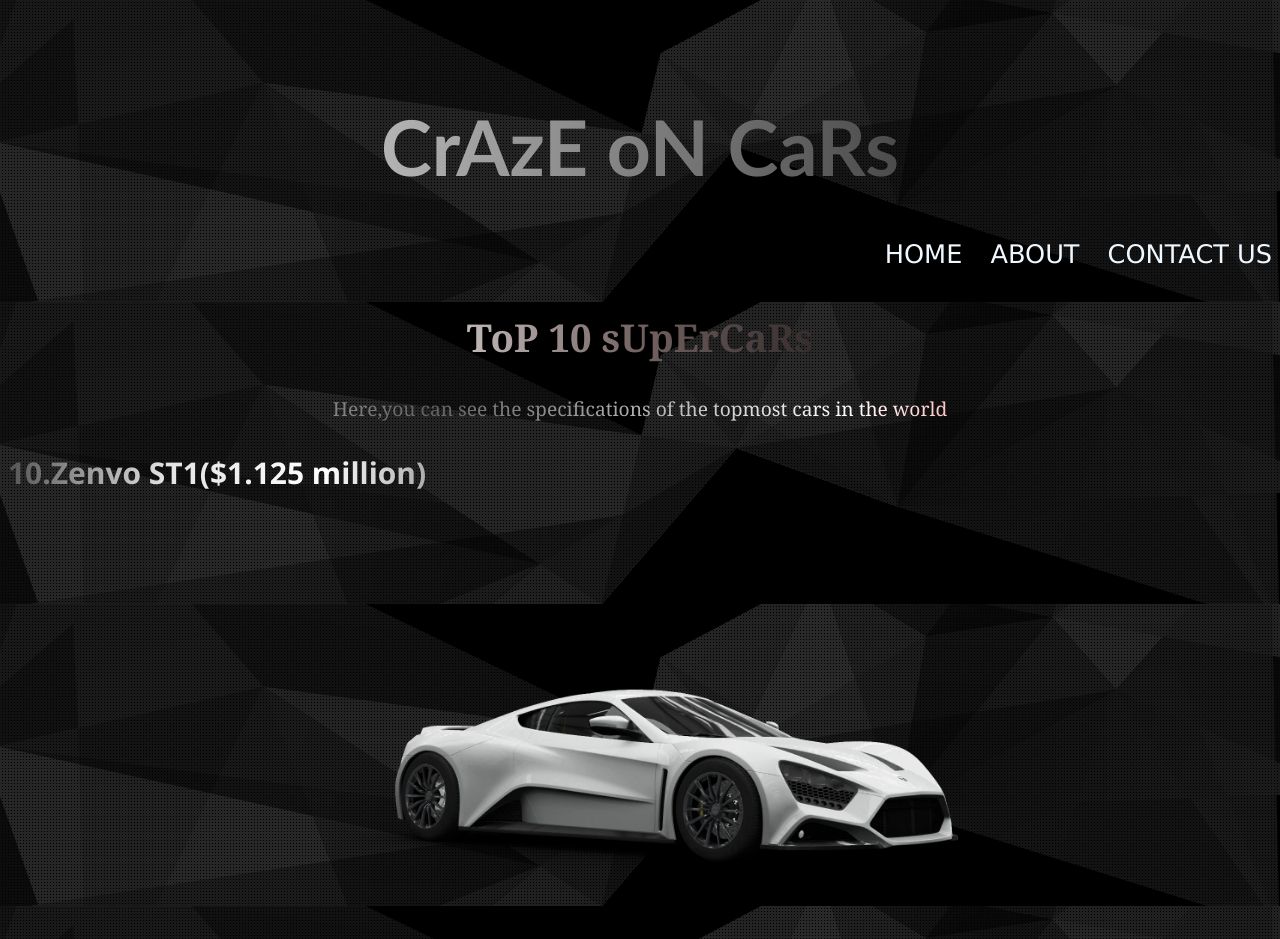
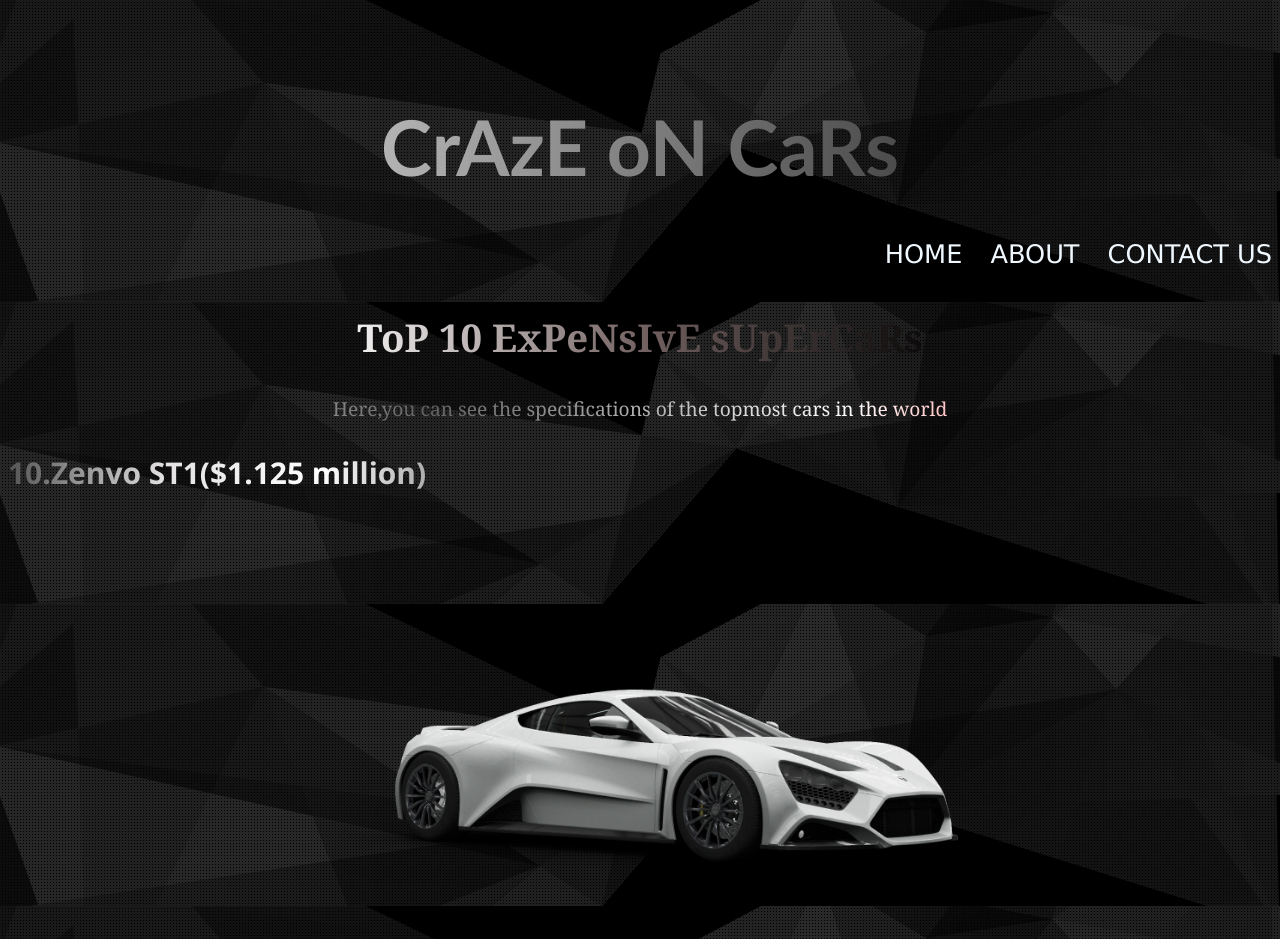
Before and after one commit to GOKULNATH003/craze-on-cars, a plain HTML site: page new.html in a window 1280 px wide. Shown: the top 939 px of the page. Drawn offline with Linux system fonts and the light colour scheme.

Commit message:
Update new.html

```diff
--- a/new.html
+++ b/new.html
@@ -22,7 +22,7 @@
 <br><br>
     <!--actual content-->
 
-   <div><h2 class="top">ToP 10 sUpErCaRs </h2></div>
+   <div><h2 class="top">ToP 10 ExPeNsIvE sUpErCaRs </h2></div>
 
 <div><p  class="line" >Here,you can see the specifications of the topmost cars in the world</p></div>
 
```
